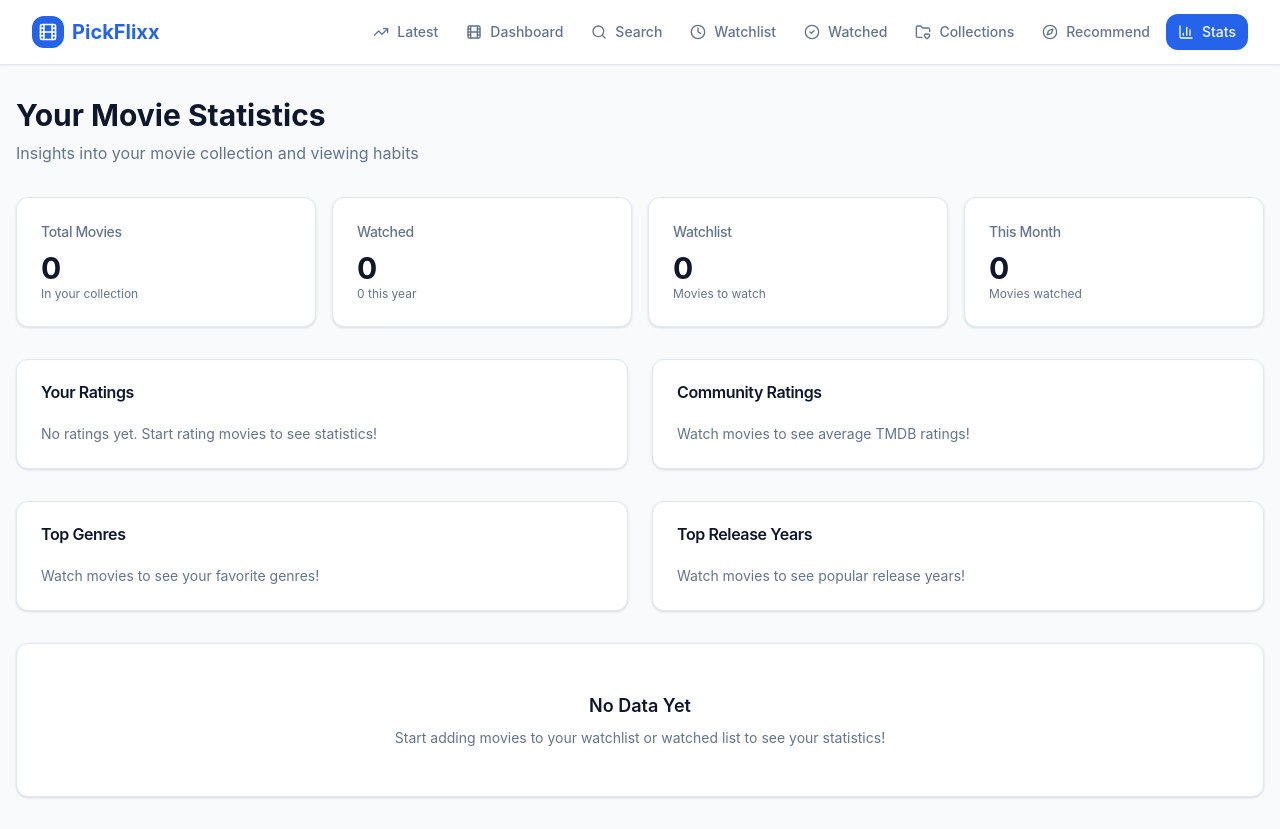
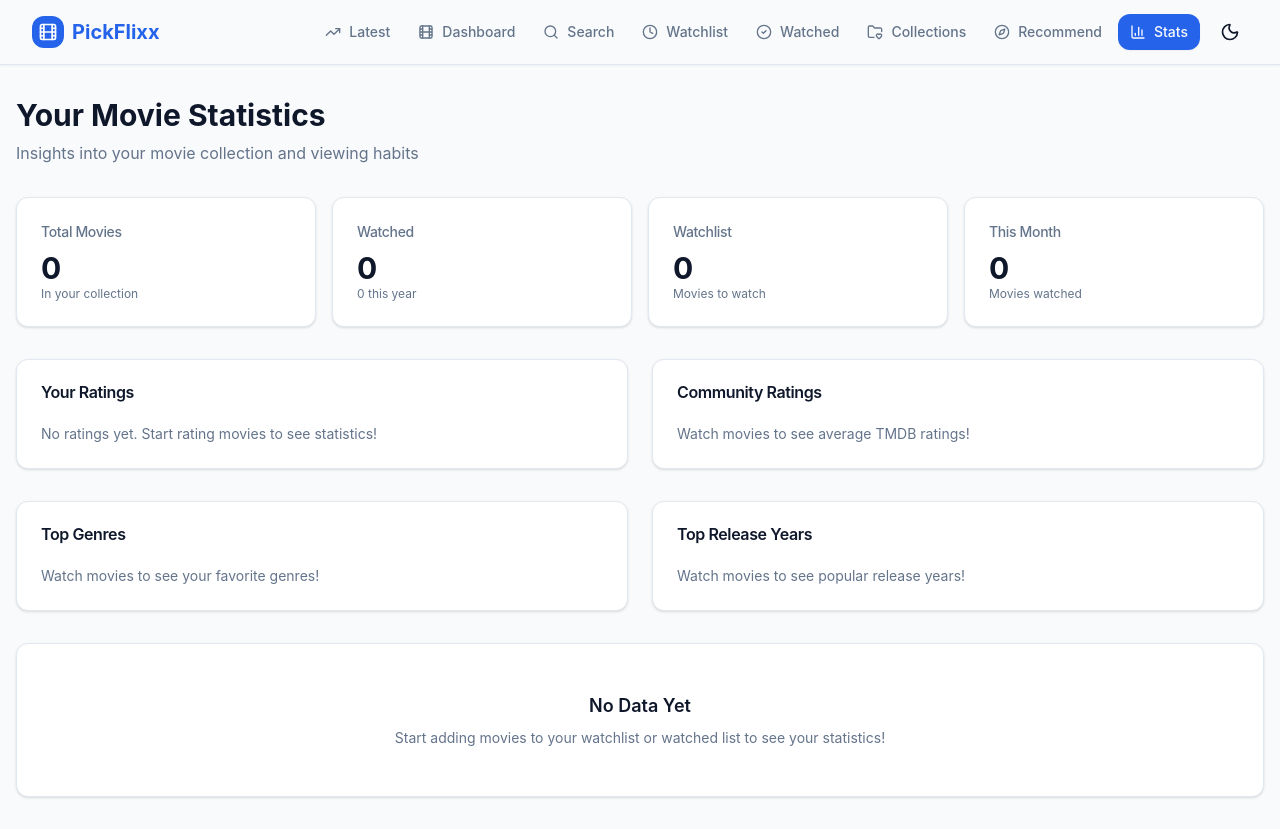
Before and after one commit to opyjo/pickflixx, a React (Create React App) app: page /#/statistics in a window 1280 px wide. Built offline with nearby package versions, Linux system fonts and the light colour scheme.

Commit message:
added theme context and improved UI/UX

```diff
--- a/src/App.js
+++ b/src/App.js
@@ -13,6 +13,7 @@ import Dashboard from "./components/Dashboard";
 import "./App.css";
 import SearchMovies from "./components/SearchMovies";
 import { GlobalProvider } from "./context/GlobalState";
+import { ThemeProvider } from "./context/ThemeContext";
 import MovieDetailsSheet from "./components/MovieDetailsSheet";
 
 const App = () => {
@@ -23,6 +24,7 @@ const App = () => {
   };
 
   return (
+    <ThemeProvider>
       <GlobalProvider>
         <Router >
           <Header />
@@ -54,6 +56,7 @@ const App = () => {
           <MovieDetailsSheet onWatchTrailer={onMovieSelect} />
         </Router>
       </GlobalProvider>
+    </ThemeProvider>
   );
 };
 
--- a/src/components/Header.jsx
+++ b/src/components/Header.jsx
@@ -1,6 +1,7 @@
 import React, { useContext, useState } from "react";
 import { Link, useLocation } from "react-router-dom";
 import { GlobalContext } from "../context/GlobalState";
+import { useTheme } from "../context/ThemeContext";
 import { Badge } from "./ui/badge";
 import { Button } from "./ui/button";
 import {
@@ -14,10 +15,13 @@ import {
   Menu,
   X,
   TrendingUp,
+  Moon,
+  Sun,
 } from "lucide-react";
 
 const Header = () => {
   const { watchList, watched, collections } = useContext(GlobalContext);
+  const { theme, toggleTheme } = useTheme();
   const location = useLocation();
   const [mobileMenuOpen, setMobileMenuOpen] = useState(false);
 
@@ -74,7 +78,7 @@ const Header = () => {
   ];
 
   return (
-    <header className="sticky top-0 z-50 w-full border-b border-border bg-white/95 backdrop-blur-md shadow-sm">
+    <header className="sticky top-0 z-50 w-full border-b border-border bg-background/95 backdrop-blur-md shadow-sm">
       <div className="container flex h-16 max-w-screen-2xl items-center justify-between px-4 sm:px-8">
         <Link to="/dashboard" className="flex items-center space-x-2 group">
           <div className="rounded-lg bg-gradient-to-br from-primary to-blue-600 p-1.5 transition-transform group-hover:scale-110">
@@ -114,10 +118,42 @@ const Header = () => {
               </Link>
             );
           })}
+
+          {/* Theme Toggle Button - Desktop */}
+          <Button
+            variant="ghost"
+            size="icon"
+            onClick={toggleTheme}
+            aria-label={`Switch to ${
+              theme === "light" ? "dark" : "light"
+            } mode`}
+            className="ml-2"
+          >
+            {theme === "light" ? (
+              <Moon className="h-5 w-5" />
+            ) : (
+              <Sun className="h-5 w-5" />
+            )}
+          </Button>
         </nav>
 
         {/* Mobile Navigation */}
         <div className="flex lg:hidden items-center gap-2">
+          {/* Theme Toggle Button - Mobile */}
+          <Button
+            variant="ghost"
+            size="icon"
+            onClick={toggleTheme}
+            aria-label={`Switch to ${
+              theme === "light" ? "dark" : "light"
+            } mode`}
+          >
+            {theme === "light" ? (
+              <Moon className="h-5 w-5" />
+            ) : (
+              <Sun className="h-5 w-5" />
+            )}
+          </Button>
           <Button
             variant="ghost"
             size="sm"
@@ -135,7 +171,7 @@ const Header = () => {
 
       {/* Mobile Menu */}
       {mobileMenuOpen && (
-        <div className="lg:hidden border-t border-border bg-white/95 backdrop-blur-md shadow-lg">
+        <div className="lg:hidden border-t border-border bg-background/95 backdrop-blur-md shadow-lg">
           <nav className="container flex flex-col gap-1 p-4">
             {navLinks.map((link) => {
               const Icon = link.icon;
--- /dev/null
+++ b/src/context/ThemeContext.js
@@ -0,0 +1,44 @@
+import React, { createContext, useContext, useEffect, useState } from "react";
+
+const ThemeContext = createContext();
+
+export const useTheme = () => {
+  const context = useContext(ThemeContext);
+  if (!context) {
+    throw new Error("useTheme must be used within a ThemeProvider");
+  }
+  return context;
+};
+
+export const ThemeProvider = ({ children }) => {
+  const [theme, setTheme] = useState(() => {
+    const savedTheme = localStorage.getItem("pickflixx-theme");
+    return savedTheme || "light";
+  });
+
+  useEffect(() => {
+    const root = document.documentElement;
+
+    if (theme === "dark") {
+      root.classList.add("dark");
+    } else {
+      root.classList.remove("dark");
+    }
+
+    localStorage.setItem("pickflixx-theme", theme);
+  }, [theme]);
+
+  const toggleTheme = () => {
+    setTheme((prevTheme) => (prevTheme === "light" ? "dark" : "light"));
+  };
+
+  const value = {
+    theme,
+    toggleTheme,
+    isDark: theme === "dark",
+  };
+
+  return (
+    <ThemeContext.Provider value={value}>{children}</ThemeContext.Provider>
+  );
+};
--- a/src/index.css
+++ b/src/index.css
@@ -25,6 +25,28 @@
     --ring: 221.2 83.2% 53.3%;
     --radius: 0.75rem;
   }
+
+  .dark {
+    --background: 222.2 84% 4.9%;
+    --foreground: 210 40% 98%;
+    --card: 222.2 84% 8%;
+    --card-foreground: 210 40% 98%;
+    --popover: 222.2 84% 8%;
+    --popover-foreground: 210 40% 98%;
+    --primary: 217.2 91.2% 59.8%;
+    --primary-foreground: 222.2 47.4% 11.2%;
+    --secondary: 217.2 32.6% 17.5%;
+    --secondary-foreground: 210 40% 98%;
+    --muted: 217.2 32.6% 17.5%;
+    --muted-foreground: 215 20.2% 65.1%;
+    --accent: 217.2 32.6% 17.5%;
+    --accent-foreground: 210 40% 98%;
+    --destructive: 0 62.8% 30.6%;
+    --destructive-foreground: 210 40% 98%;
+    --border: 217.2 32.6% 17.5%;
+    --input: 217.2 32.6% 17.5%;
+    --ring: 224.3 76.3% 48%;
+  }
 }
 
 @layer base {
```
Lines whose indentation alone changed are shown as unchanged.
